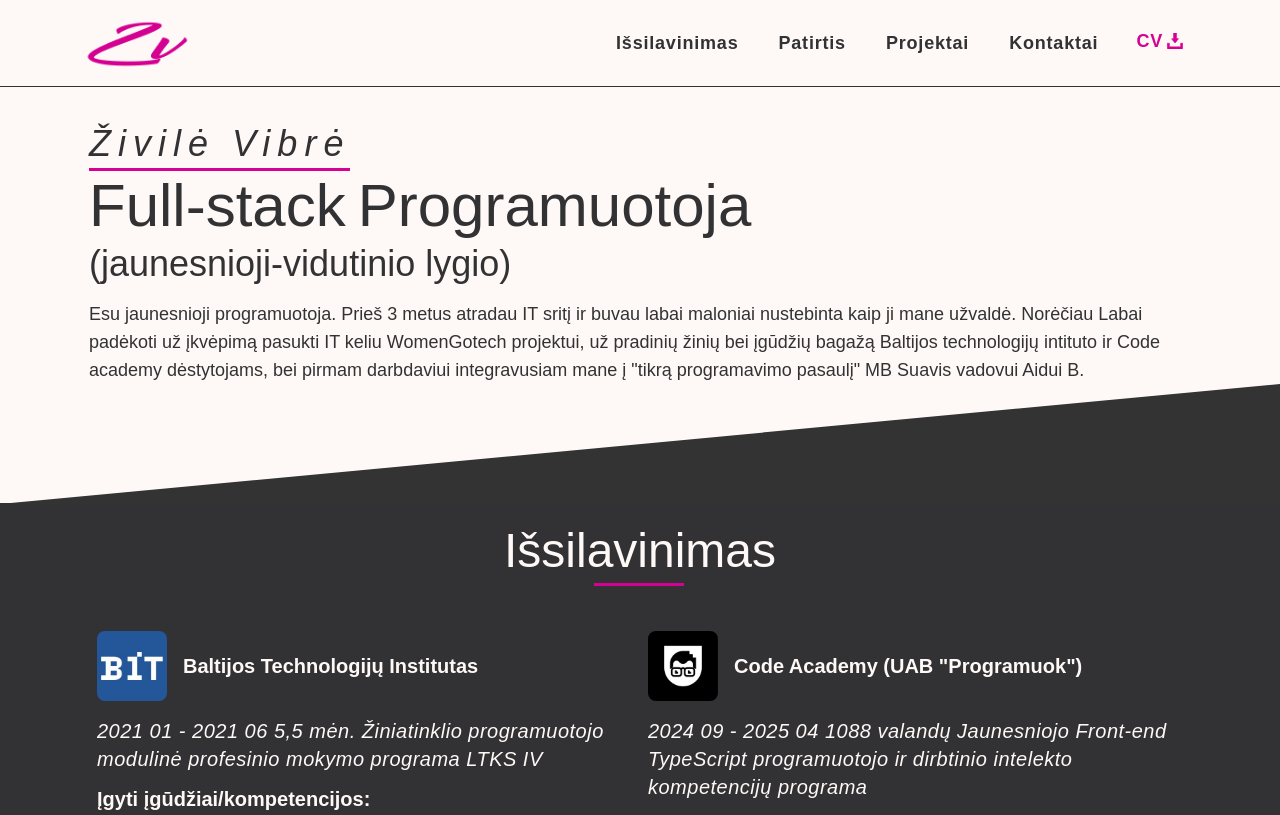
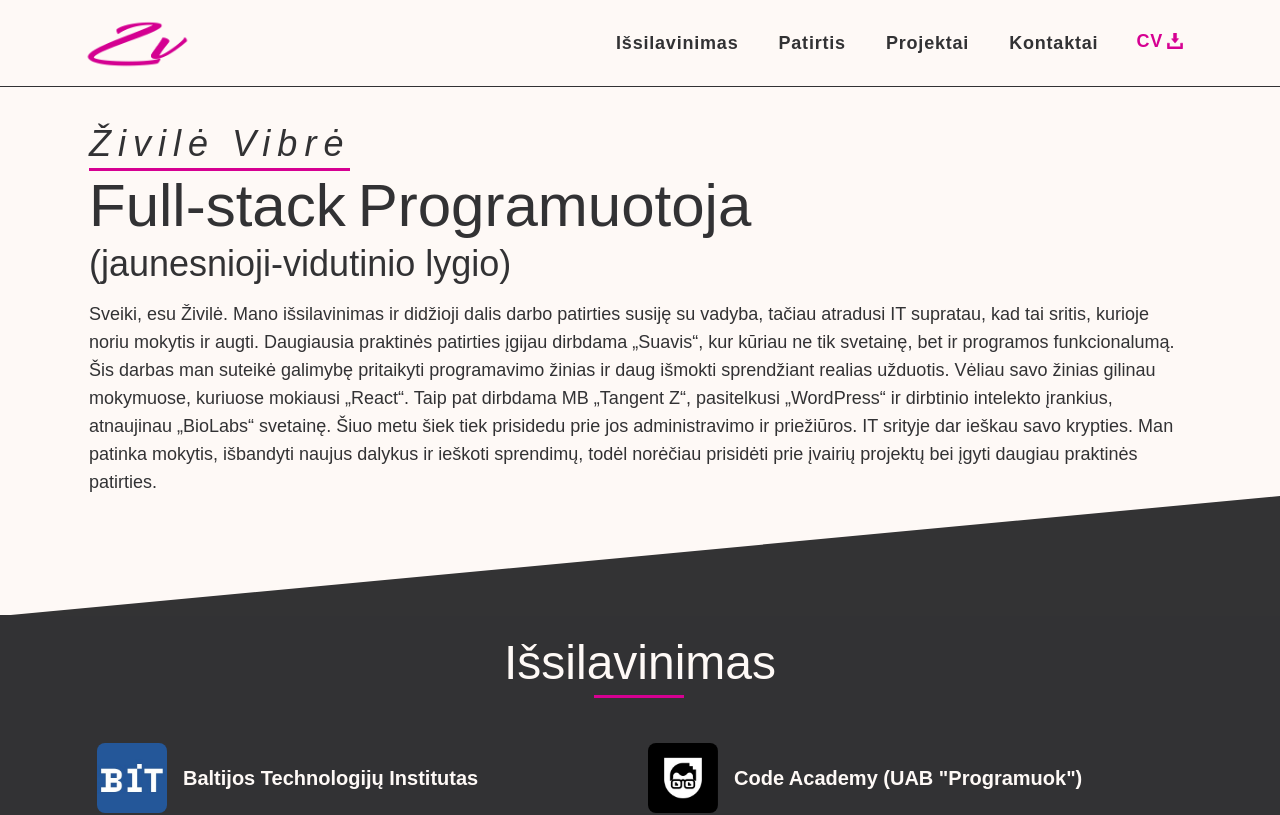
Before and after one commit to zvlzvl/portfolio, a React (Create React App) app: page / in a window 1280 px wide. Shown: the top 815 px of the page. Built offline with nearby package versions, Linux system fonts and the light colour scheme.

Commit message:
Revise introduction and experience in IndexPage.js
Updated personal introduction and work experience description.

```diff
--- a/src/pages/IndexPage.js
+++ b/src/pages/IndexPage.js
@@ -29,12 +29,7 @@ const IndexPage = () => {
                         <div className="mt-2 text-xl font-light sm:text-3xl md:text-4xl">(jaunesnioji-vidutinio lygio)</div>
                     </h1>
                     <p className="mt-4 text-lg">
-                        Esu jaunesnioji programuotoja. Prieš 3 metus atradau IT sritį ir buvau labai
-                        maloniai nustebinta kaip ji mane užvaldė. Norėčiau Labai padėkoti už įkvėpimą pasukti IT keliu
-                        WomenGotech projektui, už pradinių žinių bei įgūdžių bagažą Baltijos technologijų
-                        intituto ir Code academy dėstytojams, bei pirmam darbdaviui integravusiam mane į "tikrą programavimo pasaulį"
-                        MB Suavis vadovui Aidui B.
-                    </p>
+                       Sveiki, esu Živilė. Mano išsilavinimas ir didžioji dalis darbo patirties susiję su vadyba, tačiau atradusi IT supratau, kad tai sritis, kurioje noriu mokytis ir augti. Daugiausia praktinės patirties įgijau dirbdama „Suavis“, kur kūriau ne tik svetainę, bet ir programos funkcionalumą. Šis darbas man suteikė galimybę pritaikyti programavimo žinias ir daug išmokti sprendžiant realias užduotis. Vėliau savo žinias gilinau mokymuose, kuriuose mokiausi „React“. Taip pat dirbdama MB „Tangent Z“, pasitelkusi „WordPress“ ir dirbtinio intelekto įrankius, atnaujinau „BioLabs“ svetainę. Šiuo metu šiek tiek prisidedu prie jos administravimo ir priežiūros. IT srityje dar ieškau savo krypties. Man patinka mokytis, išbandyti naujus dalykus ir ieškoti sprendimų, todėl norėčiau prisidėti prie įvairių projektų bei įgyti daugiau praktinės patirties. </p>
 
                 </div>
             </section>
```
